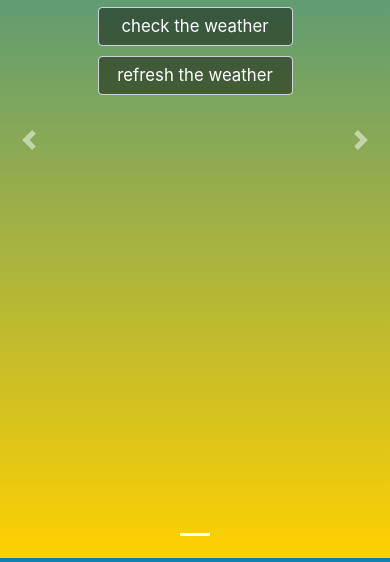
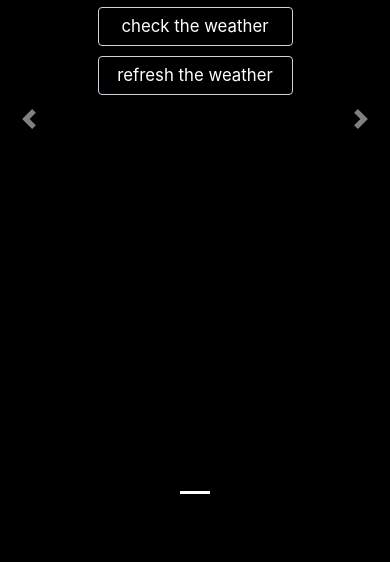
Before and after one commit to ruthrootz/boring-weather, a plain HTML site: page index.html in a window 390 px wide. Shown: the part 286-848 px from the top of the page. Drawn offline with nearby package versions, Linux system fonts and the light colour scheme.

Commit message:
added favicon

```diff
--- a/index.html
+++ b/index.html
@@ -11,6 +11,7 @@
   <link rel="stylesheet" href="https://stackpath.bootstrapcdn.com/bootstrap/4.3.1/css/bootstrap.min.css" integrity="sha384-ggOyR0iXCbMQv3Xipma34MD+dH/1fQ784/j6cY/iJTQUOhcWr7x9JvoRxT2MZw1T" crossorigin="anonymous">
   <link rel='stylesheet' href='https://use.fontawesome.com/releases/v5.7.0/css/all.css' integrity='sha384-lZN37f5QGtY3VHgisS14W3ExzMWZxybE1SJSEsQp9S+oqd12jhcu+A56Ebc1zFSJ' crossorigin='anonymous'>
   <link rel='stylesheet' type='text/css' href='style.css' />
+  <link rel='shortcut icon' type='image/png' href='favicon.png' />
   <title>boring weather</title>
 </head>
 
--- a/style.css
+++ b/style.css
@@ -1,5 +1,6 @@
 * {
     box-sizing: border-box;
+    user-select: none;
 }
 
 html {
@@ -29,7 +30,7 @@ i {
 }
 
 .main_item, .carousel-inner {
-    height: 100vh;
+    height: 95vh;
 }
 
 .indicator {
@@ -79,36 +80,15 @@ input:-ms-input-placeholder {
     color: white !important;
 }
 
-/* @media only screen and (max-width: 800px) {
-    #main {
-        width: 80%;
-        border-radius: 5px;
-        position: fixed;
-        top: 25%;
-        left: 10%;
-        background-color: rgba(128, 128, 128, 0.356);
-    }
-    #zip_input_div {
-        width: 80%;
-        position: fixed;
-        background-color: rgba(128, 128, 128, 0.356);
-        margin-top: 5%;
+/* change gradient colors based on size */
+
+@media only screen and (max-width: 800px) {
+    html {
+        background-image: none;
+        background-color: black;
     }
 }
 
 @media only screen and (min-width: 800px) {
-    #main {
-        width: 40%;
-        border-radius: 5px;
-        position: fixed;
-        top: 25%;
-        left: 30%;
-        background-color: rgba(128, 128, 128, 0.356);
-    }
-    #zip_input_div {
-        width: 40%;
-        position: fixed;
-        background-color: rgba(128, 128, 128, 0.356);
-        margin-top: 5%;
-    }
-} */
+
+}
```
Also changed, not shown: favicon.png (added).
